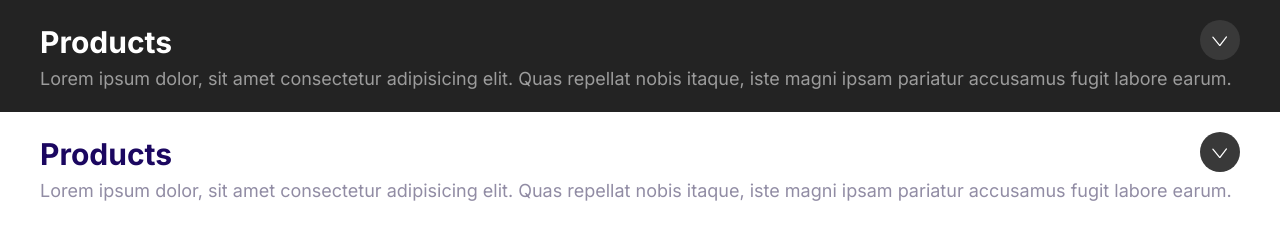
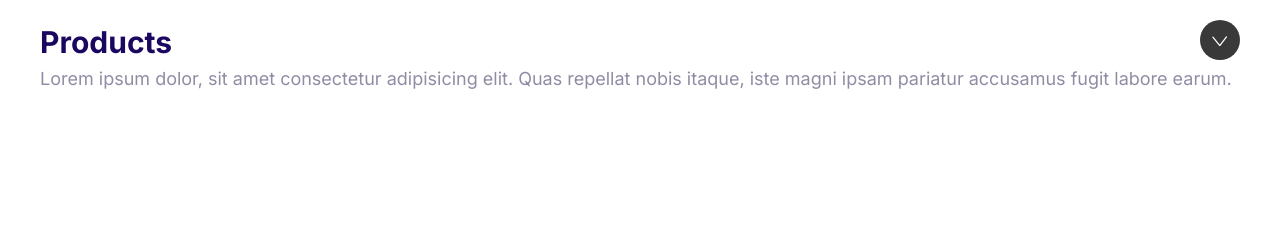
Before and after one commit to Hari-Das/bank-site, a plain HTML site: page index.html in a window 1280 px wide. Drawn offline with Linux system fonts and the light colour scheme.

```diff
--- a/index.html
+++ b/index.html
@@ -15,18 +15,7 @@
     <link rel="stylesheet" href="css/styles.css" />
   </head>
   <body>
-    <div class="collapsible collapsible--dark collapsible--expanded">
-      <header class="collapsible__header">
-        <h2 class="collapsible__heading">Products</h2>
-        <svg class="icon icon--white collapsible__icon">
-          <use xlink:href="images/sprite.svg#chevron"></use>
-        </svg>
-      </header>
-      <div class="collapsible__content">
-        Lorem ipsum dolor, sit amet consectetur adipisicing elit. Quas repellat
-        nobis itaque, iste magni ipsam pariatur accusamus fugit labore earum.
-      </div>
-    </div>
+
     <div class="collapsible collapsible--expanded">
       <header class="collapsible__header">
         <h2 class="collapsible__heading">Products</h2>
```
